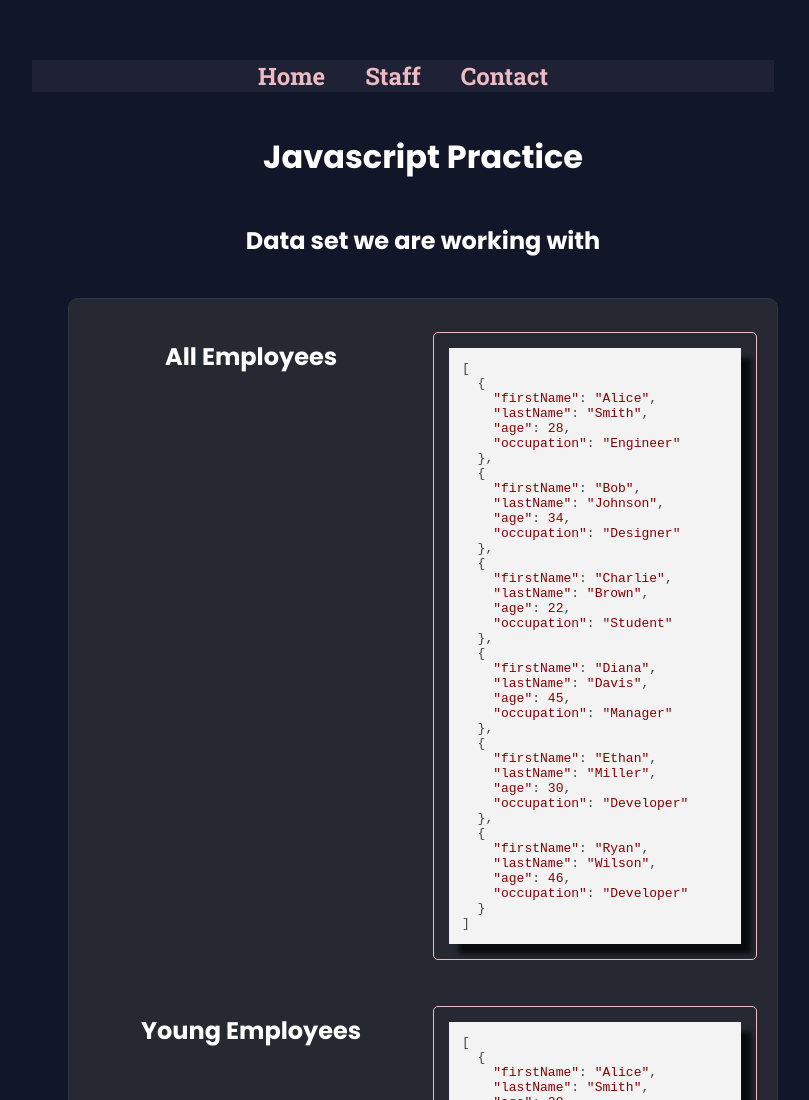
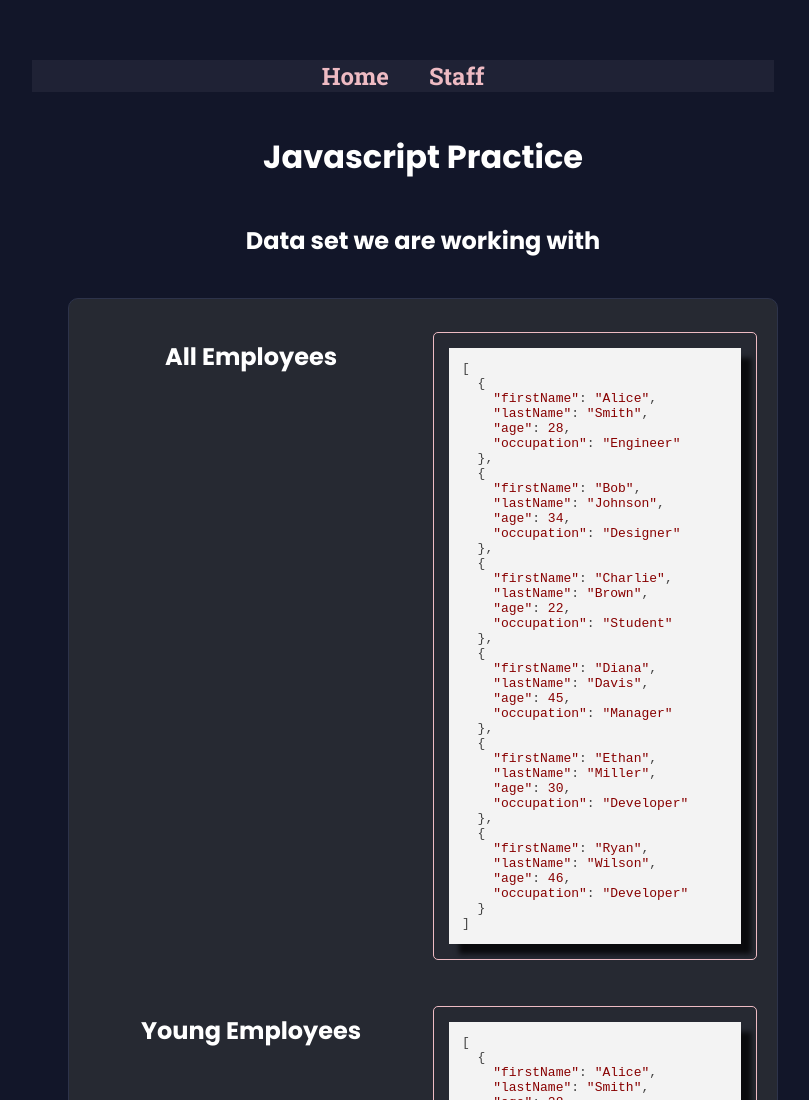
Before and after one commit to RW2023/JavaScriptPractice, a website: page index.html in a window 1280 px wide. Shown: the top 1100 px of the page, without its empty margins (237-1046 px from the left). Drawn offline with nearby package versions, Linux system fonts and the light colour scheme.

Commit message:
update navbar

```diff
--- a/index.html
+++ b/index.html
@@ -21,7 +21,6 @@
       <ul>
         <li><a href="index.html">Home</a></li>
         <li><a href="staff.html">Staff</a></li>
-        <li><a href="contact.html">Contact</a></li>
       </ul>
     </nav>
   <main>
```
Also changed, not shown: staff.html (+0 -1 lines).
